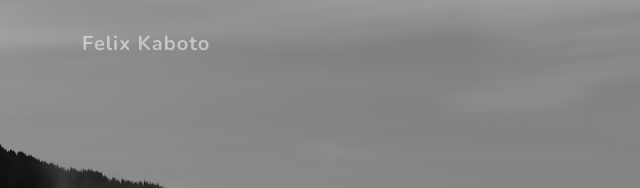
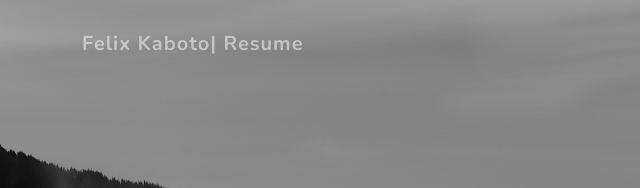
Before and after one commit to FelixKaboto/Felix-Kaboto.github.io, a plain HTML site: page index.html in a window 1280 px wide. Shown: the top 188 px of the page, 0-640 px from the left. Drawn offline with nearby package versions, Linux system fonts and the light colour scheme.

Commit message:
Updated Index.html

```diff
--- a/index.html
+++ b/index.html
@@ -19,7 +19,7 @@
         <!-- Navigation-->
         <nav class="navbar navbar-expand-lg navbar-light fixed-top" id="mainNav">
             <div class="container">
-                <a class="navbar-brand js-scroll-trigger" href="#page-top">Felix Kaboto</a>
+                <a class="navbar-brand js-scroll-trigger" href="#page-top">Felix Kaboto| Resume</a>
                 <button class="navbar-toggler navbar-toggler-right" type="button" data-toggle="collapse" data-target="#navbarResponsive" aria-controls="navbarResponsive" aria-expanded="false" aria-label="Toggle navigation">
                     Menu
                     <i class="fas fa-bars"></i>
```
